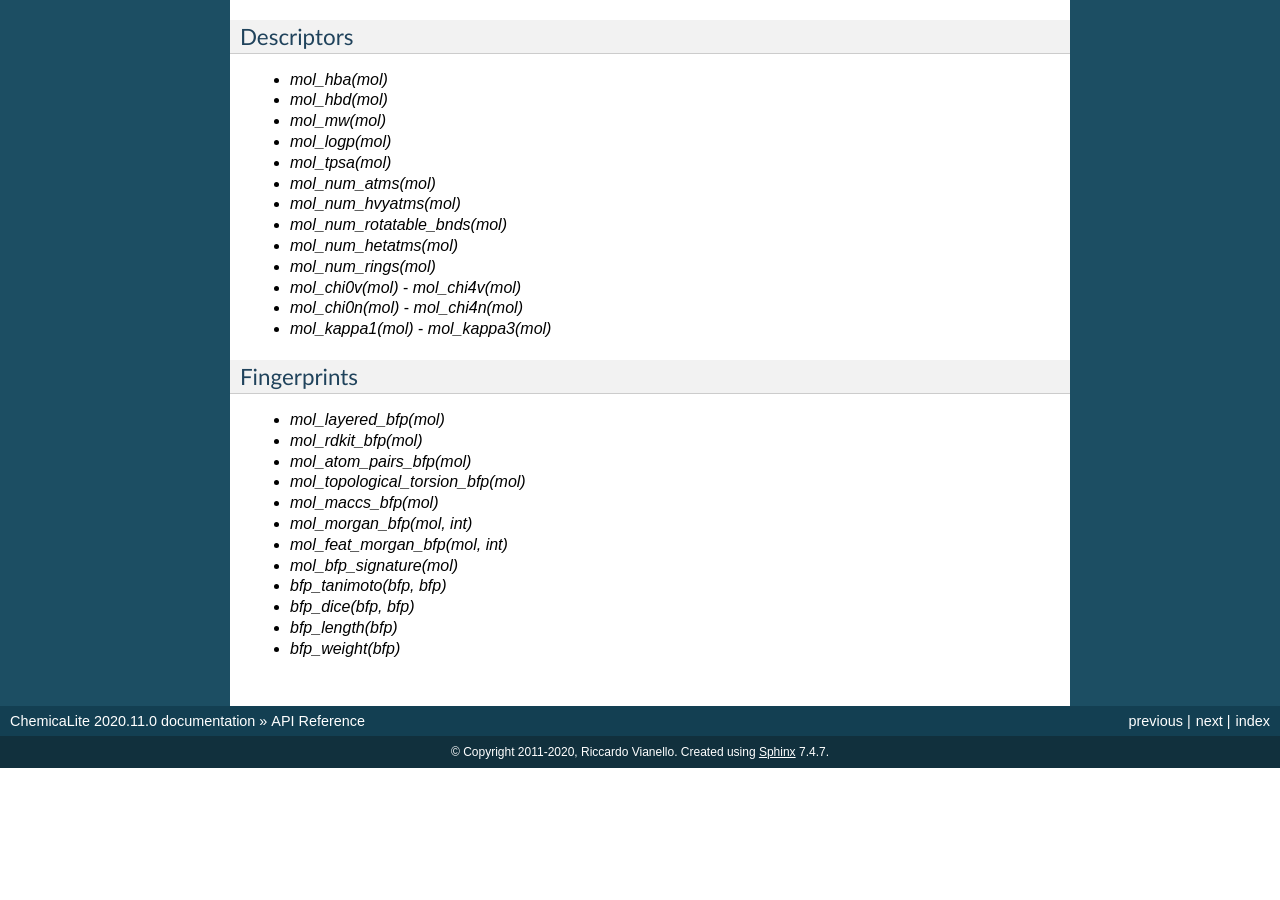
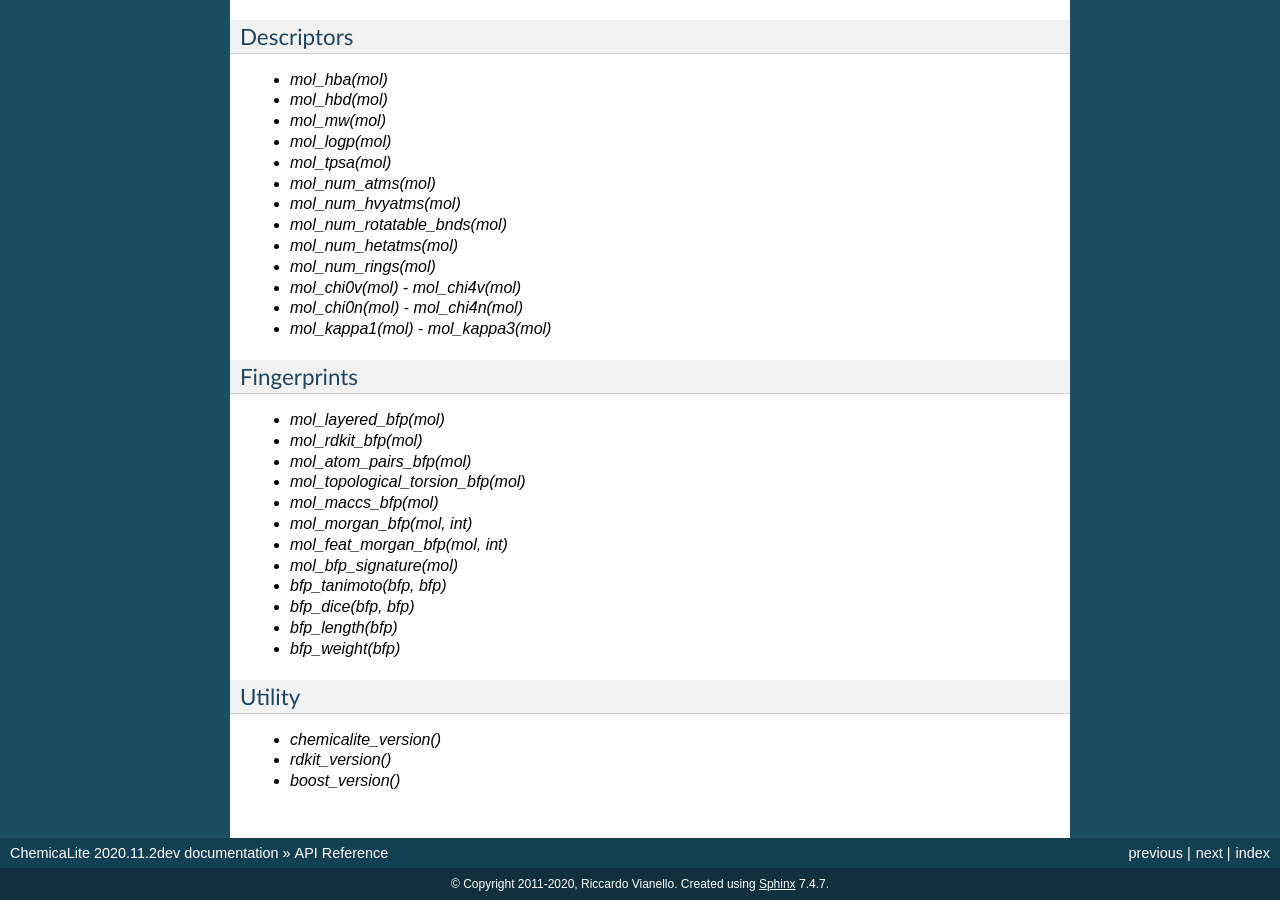
Before and after one commit to rvianello/chemicalite, a Sphinx documentation site: the page built from docs/api.rst, in a window 1280 px wide and 900 px high, scrolled down 1144 px. Built offline with Sphinx 7.4.7, drawn with Linux system fonts in a browser that asks for light colours; pages that are not in the unit, such as notebooks, are missing from menus; before the commit the page ends 1912 px from its top, so only the background shows below that; some of the changed text lies outside the part shown.

Commit message:
add the *_version() functions to the API

```diff
--- a/docs/api.rst
+++ b/docs/api.rst
@@ -80,3 +80,10 @@ Fingerprints
 * `bfp_dice(bfp, bfp)`
 * `bfp_length(bfp)`
 * `bfp_weight(bfp)`
+
+Utility
+.......
+
+* `chemicalite_version()`
+* `rdkit_version()`
+* `boost_version()`
--- a/docs/conf.py
+++ b/docs/conf.py
@@ -50,7 +50,7 @@ copyright = '2011-2020, Riccardo Vianello'
 # The short X.Y version.
 version = '2020.11'
 # The full version, including alpha/beta/rc tags.
-release = '2020.11.0'
+release = '2020.11.2dev'
 
 # The language for content autogenerated by Sphinx. Refer to documentation
 # for a list of supported languages.
```
